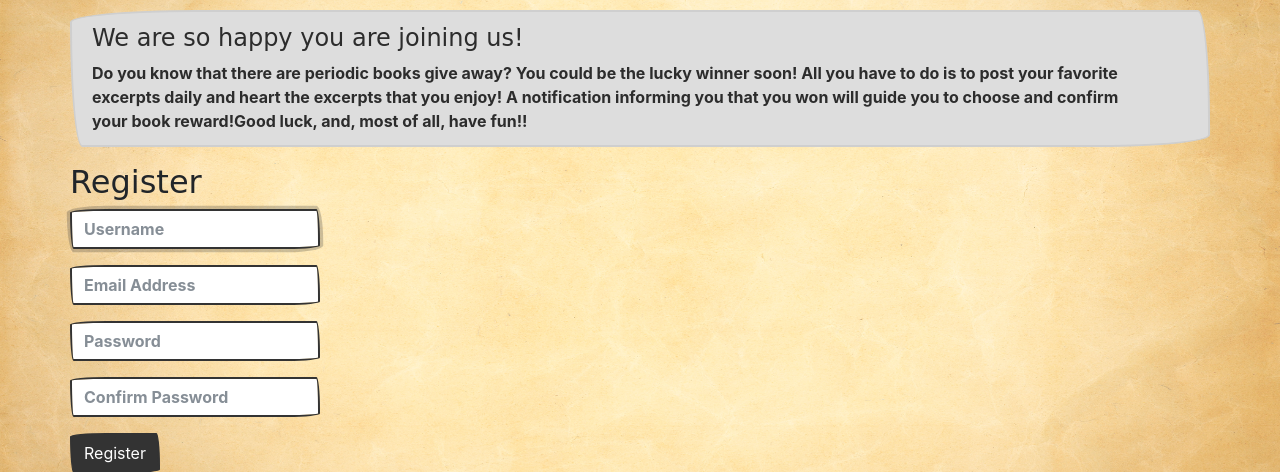
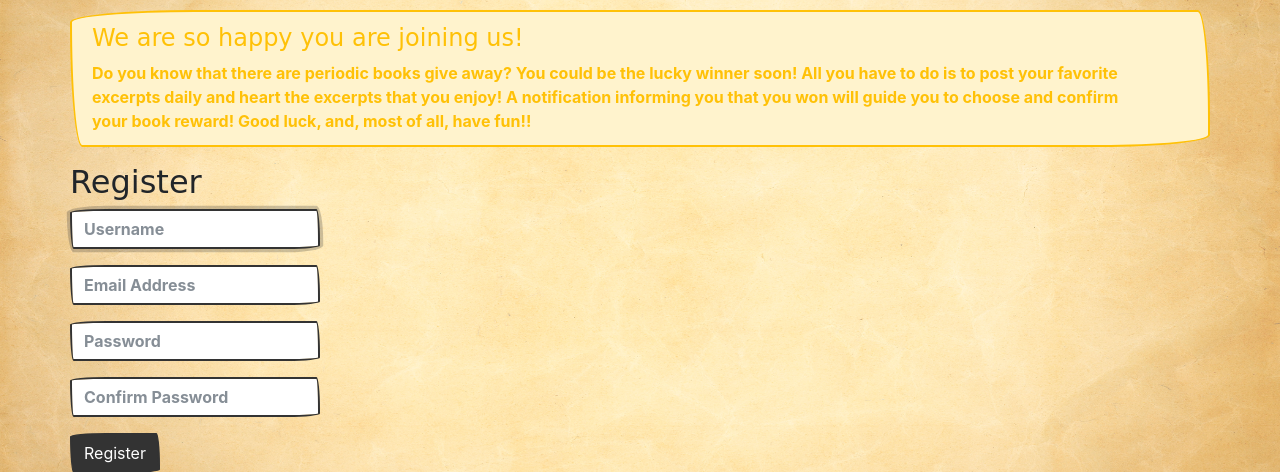
Before and after one commit to JihenFree/capstone, a Django app: page /register in a window 1280 px wide. Shown: the part 88-560 px from the top of the page. Run offline with Django 3.2, Linux system fonts and the light colour scheme; some libraries are stand-ins or nearby versions; some web fonts are replaced.

Commit message:
register welcome yellow

```diff
--- a/excerpts/templates/excerpts/register.html
+++ b/excerpts/templates/excerpts/register.html
@@ -2,12 +2,12 @@
 
 {% block body %}
 
-<div class="alert alert-dismissible alert-secondary" >
+<div class="alert alert-dismissible alert-warning" >
 
 
 
     <h4 class="alert-heading">We are so happy you are joining us!</h4>
-    <p class="mb-0">Do you know that there are periodic books give away? You could be the lucky winner soon! All you have to do is to post your favorite excerpts daily and heart the excerpts that you enjoy! A notification informing you that you won will guide you to choose and confirm your book reward!Good luck, and, most of all, have fun!!</p>
+    <p class="mb-0">Do you know that there are periodic books give away? You could be the lucky winner soon! All you have to do is to post your favorite excerpts daily and heart the excerpts that you enjoy! A notification informing you that you won will guide you to choose and confirm your book reward! Good luck, and, most of all, have fun!!</p>
 
   </div>
 
```
